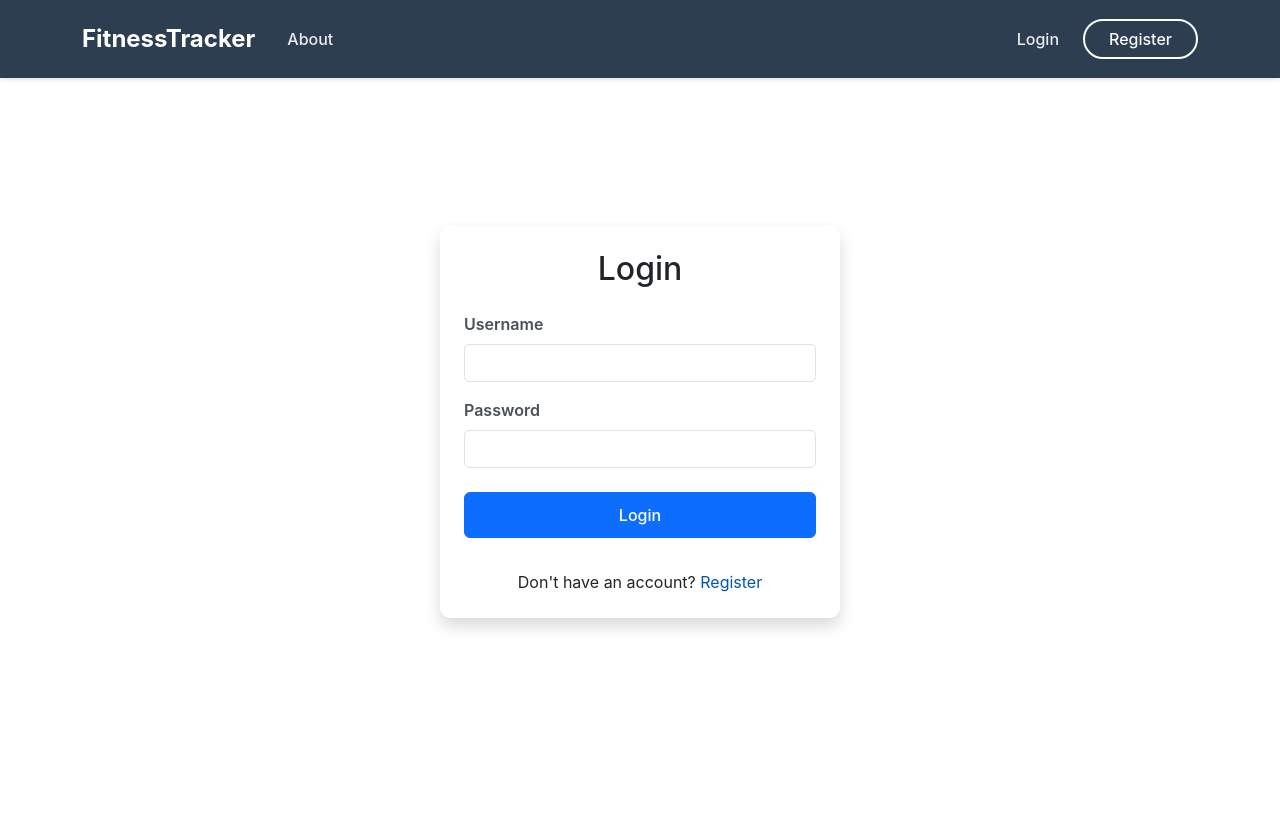
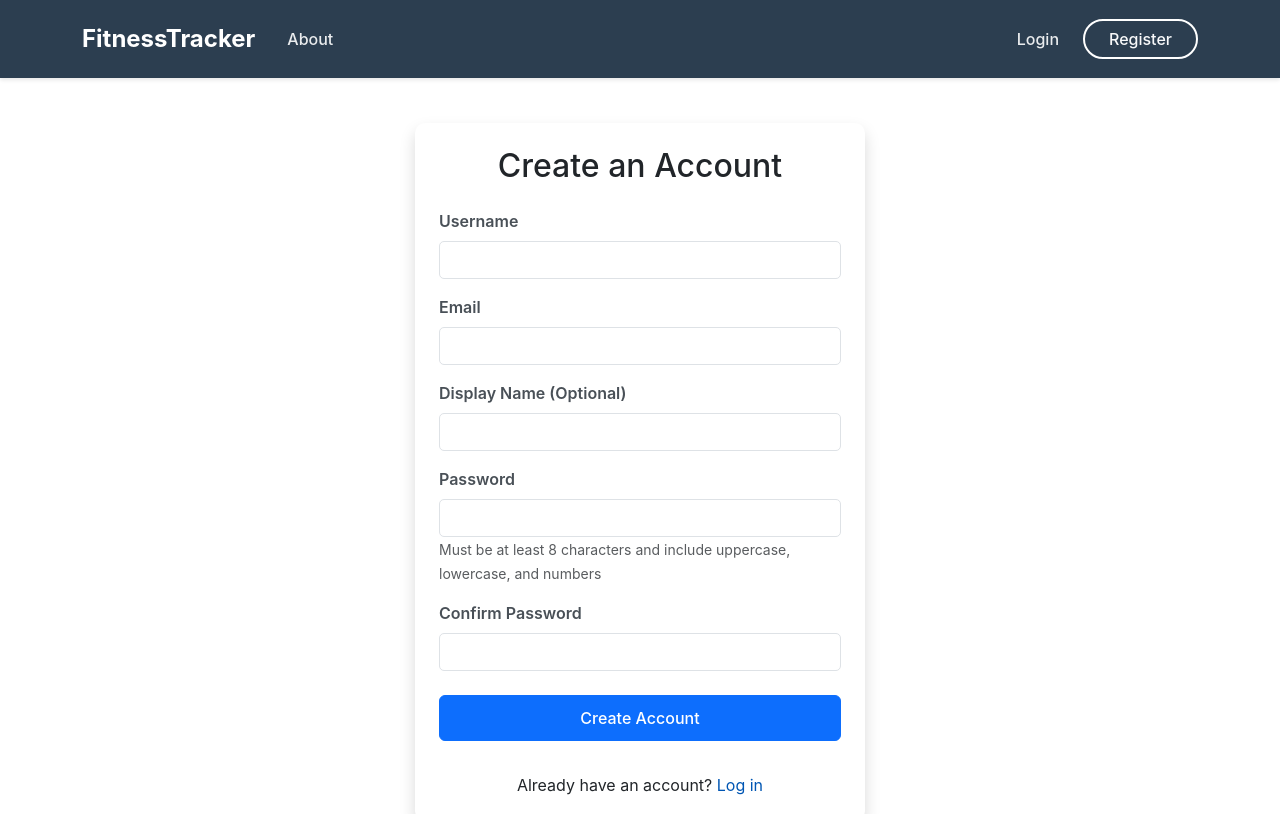
Before and after one commit to OscarBackman92/pp5-fitness-tracker, a React (Create React App) app: page /register in a window 1280 px wide. Shown: the top 814 px of the page. Built offline with nearby package versions, Linux system fonts and the light colour scheme.

Commit message:
fix: Implement auto-login after registration & fix nav flow

```diff
--- a/src/components/Context.js
+++ b/src/components/Context.js
@@ -86,7 +86,6 @@ export const AuthProvider = ({ children }) => {
     const register = async (userData) => {
         try {
             const response = await authService.register(userData);
-            navigate('/login');
             return response;
         } catch (err) {
             setError(err.message);
--- a/src/pages/Register.js
+++ b/src/pages/Register.js
@@ -1,34 +1,77 @@
-// src/pages/Login.js
+// src/pages/Register.js
 import React, { useState } from 'react';
 import { Form, Button, Alert, Container, Card } from 'react-bootstrap';
-import { Link } from 'react-router-dom';
+import { Link, useNavigate } from 'react-router-dom';
 import { useAuth } from '../components/Context';
-import '../Styles/Login.css';
+import '../Styles/Register.css';
 
-function Login() {
-  const { login, error: contextError } = useAuth();
+function Register() {
+  const { register, login } = useAuth();
+  const navigate = useNavigate();
   const [formData, setFormData] = useState({
     username: '',
-    password: ''
+    email: '',
+    password: '',
+    confirmPassword: '',
+    profile: {
+      name: ''
+    }
   });
   const [errors, setErrors] = useState({});
   const [isLoading, setIsLoading] = useState(false);
+  const [success, setSuccess] = useState('');
 
   const handleChange = (e) => {
     const { name, value } = e.target;
-    setFormData(prevState => ({
-      ...prevState,
+    if (name === 'profile.name') {
+      setFormData(prev => ({
+        ...prev,
+        profile: {
+          ...prev.profile,
+          name: value
+        }
+      }));
+    } else {
+      setFormData(prev => ({
+        ...prev,
         [name]: value
       }));
+    }
     if (errors[name]) {
-      setErrors(prev => ({ ...prev, [name]: null, form: null }));
+      setErrors(prev => ({
+        ...prev,
+        [name]: null,
+        form: null
+      }));
     }
   };
 
   const validateForm = () => {
     const newErrors = {};
-    if (!formData.username.trim()) newErrors.username = 'Username is required';
-    if (!formData.password) newErrors.password = 'Password is required';
+
+    if (!formData.username.trim()) {
+      newErrors.username = 'Username is required';
+    } else if (formData.username.length < 3) {
+      newErrors.username = 'Username must be at least 3 characters';
+    }
+
+    if (!formData.email.trim()) {
+      newErrors.email = 'Email is required';
+    } else if (!/^[A-Z0-9._%+-]+@[A-Z0-9.-]+\.[A-Z]{2,}$/i.test(formData.email)) {
+      newErrors.email = 'Invalid email address';
+    }
+
+    if (!formData.password) {
+      newErrors.password = 'Password is required';
+    } else if (formData.password.length < 8) {
+      newErrors.password = 'Password must be at least 8 characters';
+    } else if (!/(?=.*[a-z])(?=.*[A-Z])(?=.*\d)/.test(formData.password)) {
+      newErrors.password = 'Password must contain uppercase, lowercase and numbers';
+    }
+
+    if (formData.password !== formData.confirmPassword) {
+      newErrors.confirmPassword = 'Passwords do not match';
+    }
 
     setErrors(newErrors);
     return Object.keys(newErrors).length === 0;
@@ -39,16 +82,39 @@ function Login() {
     if (!validateForm()) return;
 
     setIsLoading(true);
-    setErrors({});
+    try {
+      const registrationData = {
+        username: formData.username,
+        email: formData.email,
+        password: formData.password,
+        profile: formData.profile.name ? { name: formData.profile.name } : {}
+      };
 
+      // Register the user
+      await register(registrationData);
+      setSuccess('Registration successful!');
+
+      // Automatically log them in
       try {
         await login(formData.username, formData.password);
+        // The login function in context will handle navigation to dashboard
+      } catch (loginError) {
+        // If auto-login fails, navigate to login page
+        setSuccess('Registration successful! Please log in.');
+        setTimeout(() => navigate('/login'), 2000);
+      }
     } catch (error) {
+      if (typeof error === 'object' && error !== null) {
+        const newErrors = {};
+        Object.entries(error).forEach(([key, value]) => {
+          newErrors[key] = Array.isArray(value) ? value[0] : value;
+        });
+        setErrors(newErrors);
+      } else {
         setErrors({
-        form: error.response?.data?.non_field_errors?.[0] ||
-              error.response?.data?.detail ||
-              'Login failed. Please try again.'
+          form: error.message || 'Registration failed. Please check your connection and try again.'
         });
+      }
     } finally {
       setIsLoading(false);
     }
@@ -56,47 +122,84 @@ function Login() {
 
   return (
     <Container className="d-flex justify-content-center align-items-center min-vh-100">
-      <Card className="p-4 shadow auth-card login-card">
-        <h2 className="text-center mb-4">Login</h2>
+      <Card className="p-4 shadow auth-card register-card">
+        <h2 className="text-center mb-4">Create an Account</h2>
 
-        {(errors.form || contextError) && (
-          <Alert variant="danger" className="mb-4">
-            {errors.form || contextError}
-          </Alert>
-        )}
+        {success && <Alert variant="success">{success}</Alert>}
+        {errors.form && <Alert variant="danger">{errors.form}</Alert>}
 
         <Form onSubmit={handleSubmit} noValidate>
           <Form.Group className="mb-3">
             <Form.Label>Username</Form.Label>
             <Form.Control
+              name="username"
               type="text"
-              name="username"
               value={formData.username}
               onChange={handleChange}
               isInvalid={!!errors.username}
               disabled={isLoading}
-              autoComplete="username"
-              required
             />
             <Form.Control.Feedback type="invalid">
               {errors.username}
             </Form.Control.Feedback>
           </Form.Group>
 
-          <Form.Group className="mb-4">
+          <Form.Group className="mb-3">
+            <Form.Label>Email</Form.Label>
+            <Form.Control
+              name="email"
+              type="email"
+              value={formData.email}
+              onChange={handleChange}
+              isInvalid={!!errors.email}
+              disabled={isLoading}
+            />
+            <Form.Control.Feedback type="invalid">
+              {errors.email}
+            </Form.Control.Feedback>
+          </Form.Group>
+
+          <Form.Group className="mb-3">
+            <Form.Label>Display Name (Optional)</Form.Label>
+            <Form.Control
+              name="profile.name"
+              type="text"
+              value={formData.profile.name}
+              onChange={handleChange}
+              disabled={isLoading}
+            />
+          </Form.Group>
+
+          <Form.Group className="mb-3">
             <Form.Label>Password</Form.Label>
             <Form.Control
+              name="password"
               type="password"
-              name="password"
               value={formData.password}
               onChange={handleChange}
               isInvalid={!!errors.password}
               disabled={isLoading}
-              autoComplete="current-password"
-              required
             />
             <Form.Control.Feedback type="invalid">
               {errors.password}
+            </Form.Control.Feedback>
+            <Form.Text className="text-muted">
+              Must be at least 8 characters and include uppercase, lowercase, and numbers
+            </Form.Text>
+          </Form.Group>
+
+          <Form.Group className="mb-4">
+            <Form.Label>Confirm Password</Form.Label>
+            <Form.Control
+              name="confirmPassword"
+              type="password"
+              value={formData.confirmPassword}
+              onChange={handleChange}
+              isInvalid={!!errors.confirmPassword}
+              disabled={isLoading}
+            />
+            <Form.Control.Feedback type="invalid">
+              {errors.confirmPassword}
             </Form.Control.Feedback>
           </Form.Group>
 
@@ -109,22 +212,20 @@ function Login() {
             {isLoading ? (
               <>
                 <span className="spinner-border spinner-border-sm me-2" role="status" aria-hidden="true"></span>
-                Logging in...
+                Creating Account...
               </>
             ) : (
-              'Login'
+              'Create Account'
             )}
           </Button>
         </Form>
 
         <div className="text-center mt-3">
-          <div>
-            Don't have an account? <Link to="/register">Register</Link>
-          </div>
+          Already have an account? <Link to="/login">Log in</Link>
         </div>
       </Card>
     </Container>
   );
 }
 
-export default Login;
+export default Register;
```
Lines whose indentation alone changed are shown as unchanged.
